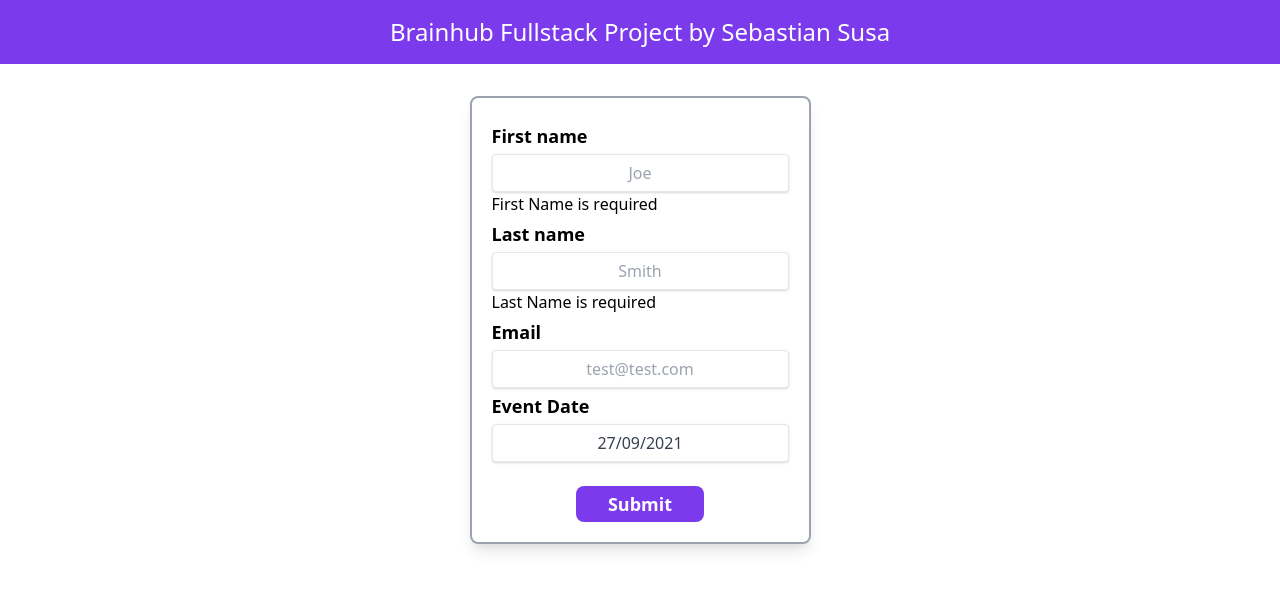
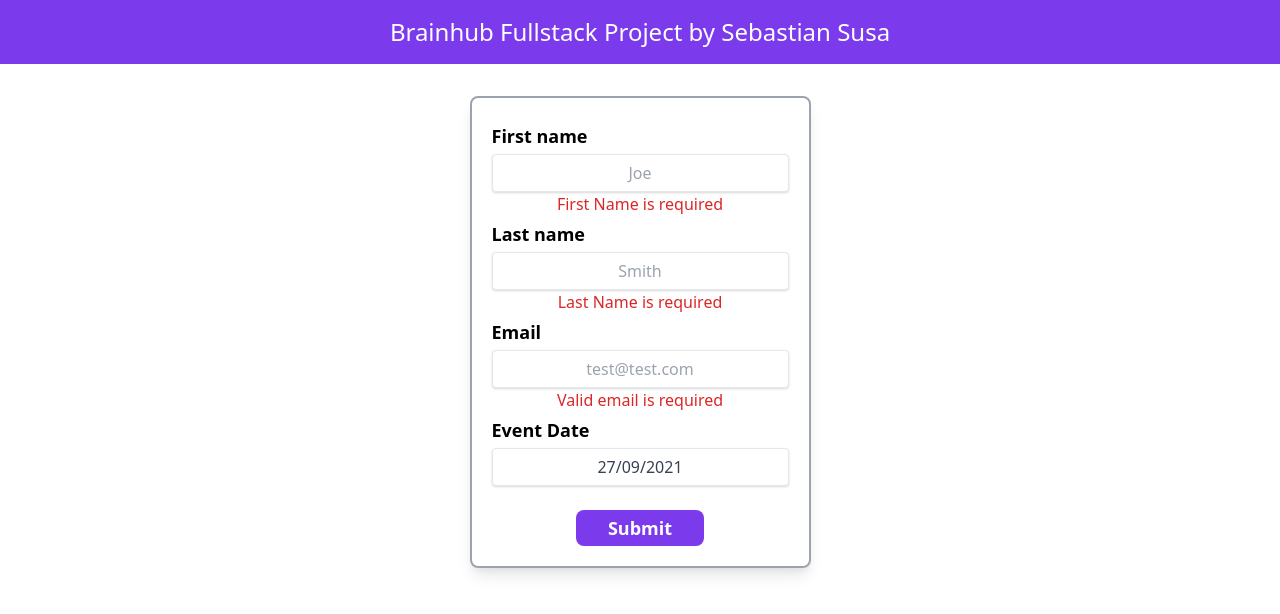
Before and after one commit to susu120/brainhub-fullstack-project, a React (Create React App) app in the folder client/: page / in a window 1280 px wide. Shown: the top 614 px of the page. Built offline with nearby package versions, Linux system fonts and the light colour scheme.

Commit message:
fixed typo in readme, fixed form validation

```diff
--- a/client/src/components/Form.jsx
+++ b/client/src/components/Form.jsx
@@ -9,6 +9,7 @@ export default function Form() {
   const [lastName, setLastName] = useState("");
   const [email, setEmail] = useState("");
   const [eventDate, setEventDate] = useState(new Date());
+  const emailRegex = /\S+@\S+\.\S+/;
 
   const newEvent = {
     firstName: firstName,
@@ -51,18 +52,19 @@ export default function Form() {
           First name
         </label>
         {input("firstName", "Joe", setFirstName)}
-        {firstName.length === 0 ? "First Name is required" : null}
+        {firstName.length === 0 ? <p className="text-red-600 text-center">First Name is required</p> : null}
 
         <label htmlFor="lName" className="text-lg my-1 font-bold">
           Last name
         </label>
         {input("lastName", "Smith", setLastName)}
-        {lastName.length === 0 ? "Last Name is required" : null}
+        {lastName.length === 0 ? <p className="text-red-600 text-center">Last Name is required</p> : null}
 
         <label htmlFor="email" className="text-lg my-1 font-bold">
           Email
         </label>
         {input("email", "test@test.com", setEmail)}
+        {!emailRegex.test(email) ? <p className="text-red-600 text-center">Valid email is required</p> : null}
 
         <label htmlFor="email" className="text-lg my-1 font-bold">
           Event Date
@@ -76,7 +78,7 @@ export default function Form() {
           />
         </div>
 
-        {eventDate === null ? "Event date is required" : null}
+        {eventDate === null ? <p className="text-red-600 text-center">Event Date is required</p> : null}
         <div className="flex items-center justify-center">
           <button
             data-testid="button"
```
Also changed, not shown: 1 other file (tests, documents, lock files or other folders).
